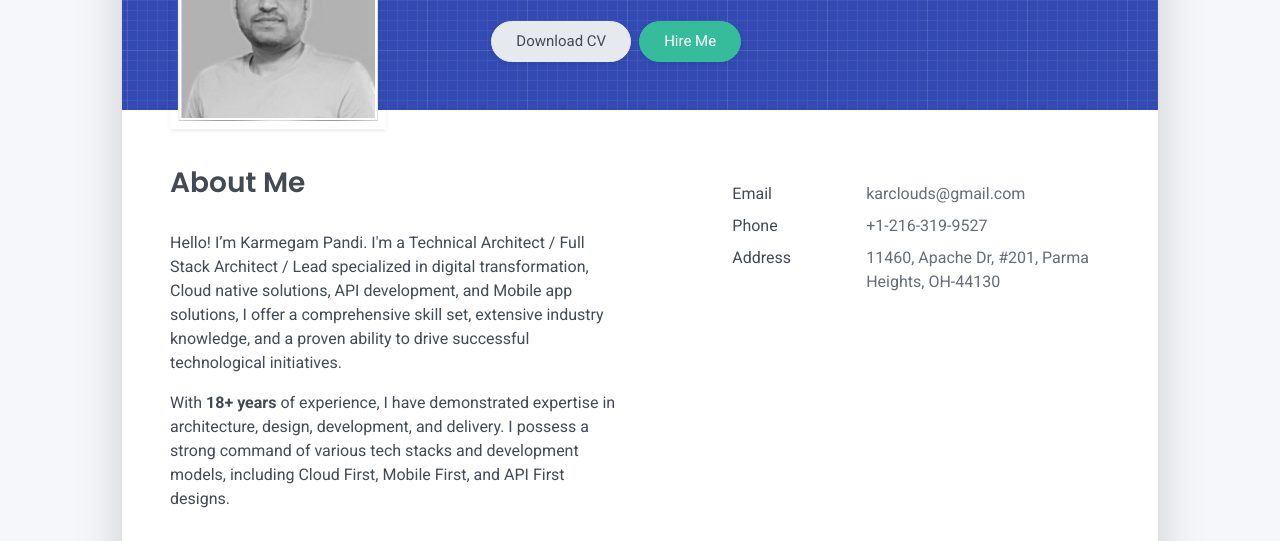
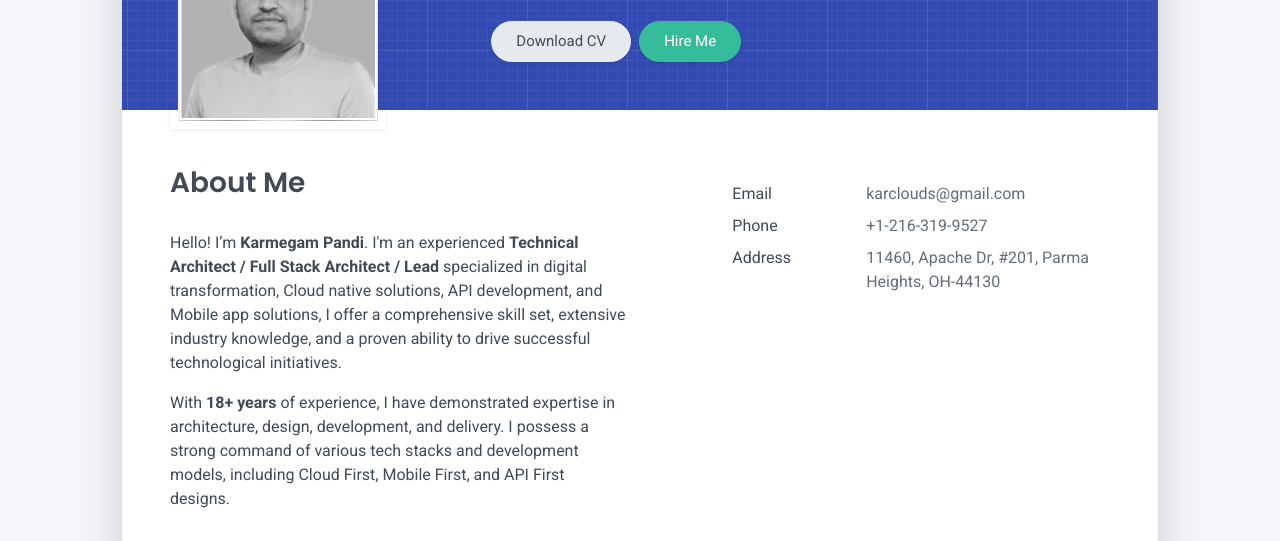
Before and after one commit to karclouds/karclouds.github.io, a plain HTML site: page index.html in a window 1280 px wide. Shown: the part 259-800 px from the top of the page. Drawn offline with Linux system fonts and the light colour scheme.

Commit message:
some updates

```diff
--- a/index.html
+++ b/index.html
@@ -61,7 +61,7 @@
     <div class="row">
       <div class="col-md-6">
         <h2 class="h3 mb-3">About Me</h2>
-        <p>Hello! I’m Karmegam Pandi. I'm a Technical Architect / Full Stack Architect / Lead specialized in digital transformation, Cloud native solutions, API development, and Mobile app solutions, I offer a comprehensive skill set, extensive industry knowledge, and a proven ability to drive successful technological initiatives.</p>
+        <p>Hello! I’m <b>Karmegam Pandi</b>. I'm an experienced <b>Technical Architect / Full Stack Architect / Lead</b> specialized in digital transformation, Cloud native solutions, API development, and Mobile app solutions, I offer a comprehensive skill set, extensive industry knowledge, and a proven ability to drive successful technological initiatives.</p>
         <p>With <b>18+ years</b> of experience, I have demonstrated expertise in architecture, design, development, and delivery. I possess a strong command of various tech stacks and development models, including Cloud First, Mobile First, and API First designs.</p>
       </div>
       <div class="col-md-5 offset-md-1">
```
Also changed, not shown: README.txt, right-resume.png (deleted), 1 other file.
